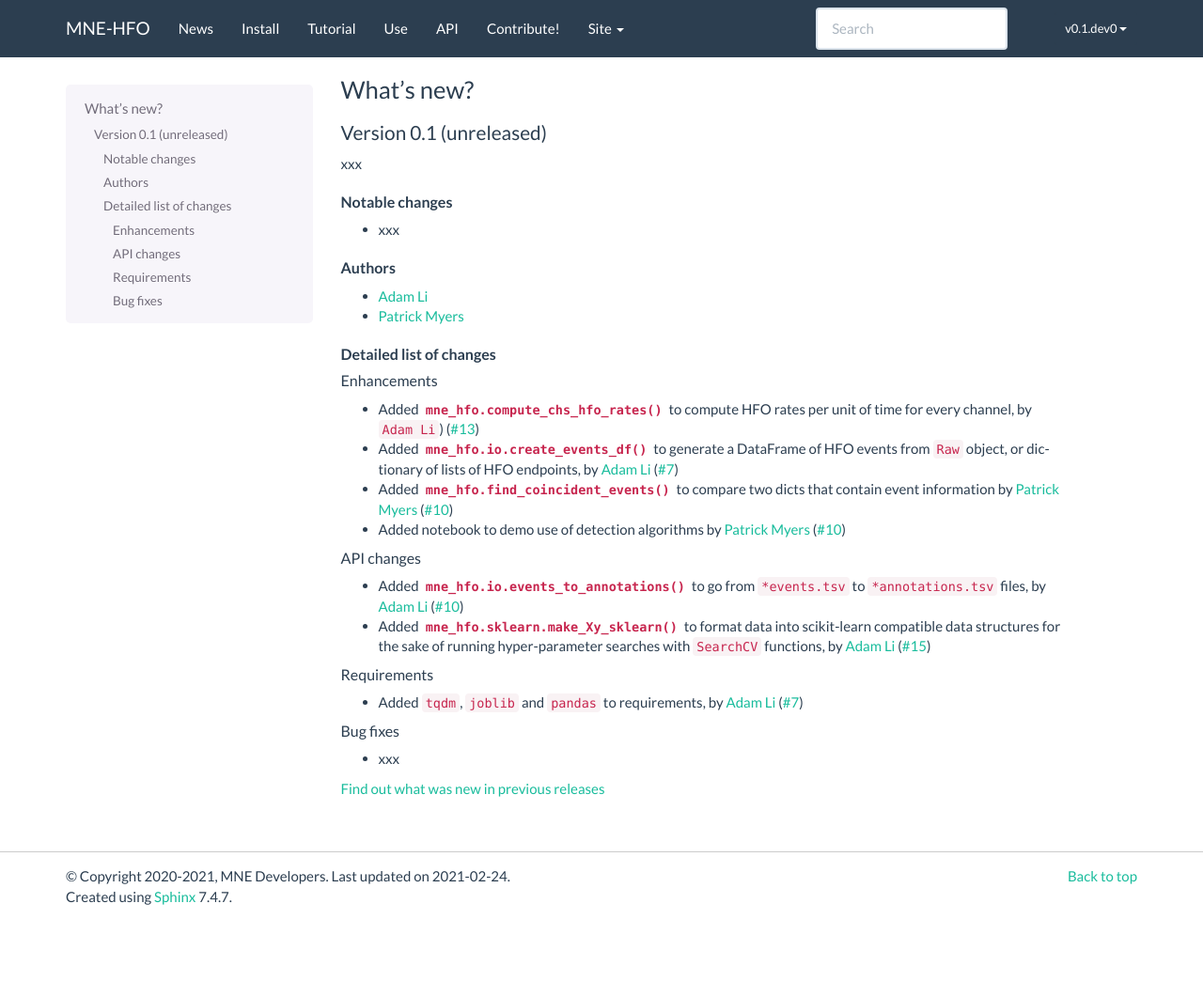
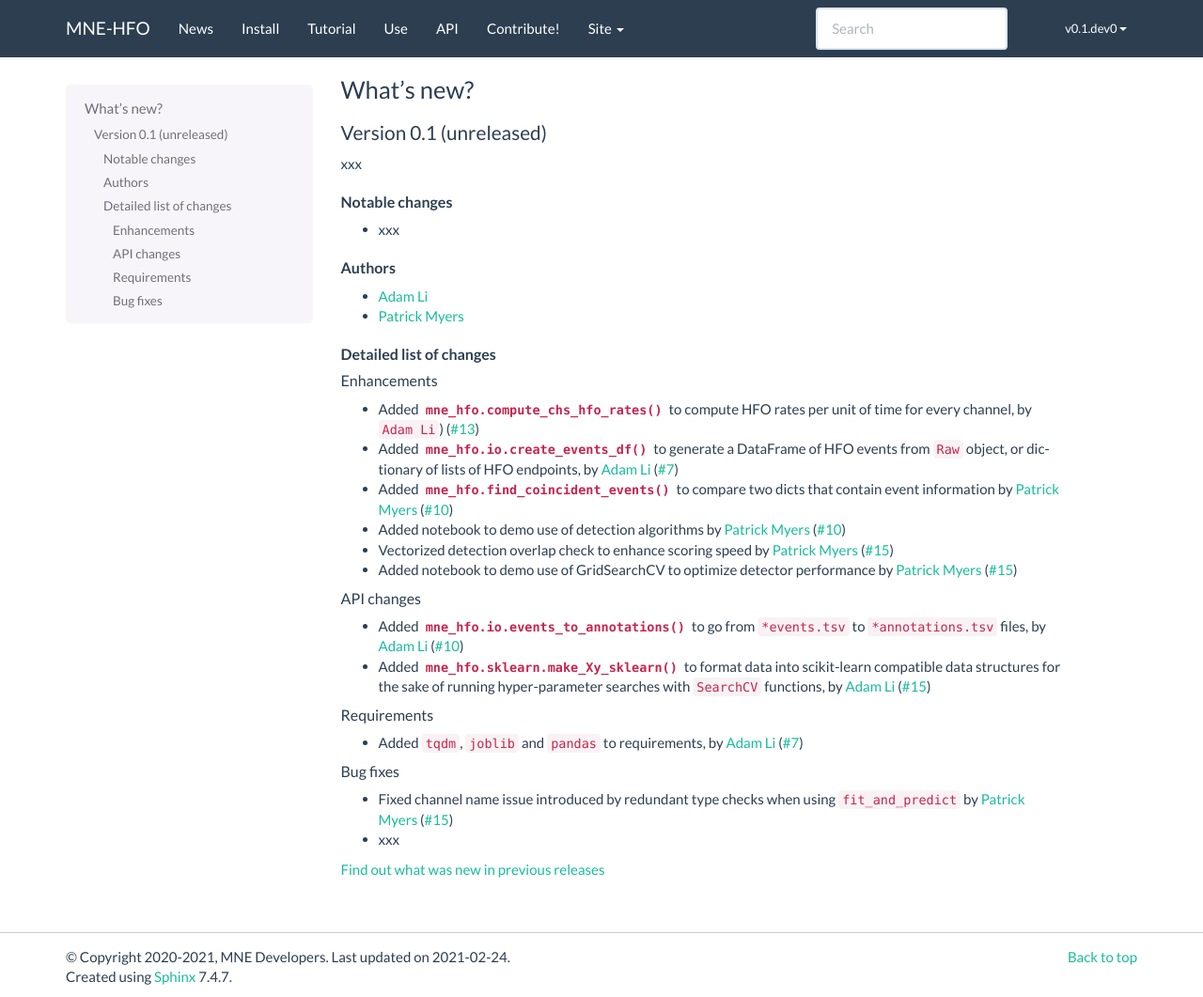
Before and after one commit to mne-tools/mne-hfo, a Sphinx documentation site: the page built from docs/whats_new.rst, in a window 1280 px wide and 1061 px high. Shown: the whole window at 94% size. Built offline with Sphinx 7.4.7, drawn with Linux system fonts in a browser that asks for light colours; cross-references to code outside the pages are shown as plain code.

Commit message:
Update whats_new

```diff
--- a/docs/whats_new.rst
+++ b/docs/whats_new.rst
@@ -36,6 +36,8 @@ Enhancements
 - Added :func:`mne_hfo.io.create_events_df` to generate a DataFrame of HFO events from ``Raw`` object, or dictionary of lists of HFO endpoints, by `Adam Li`_ (:gh:`7`)
 - Added :func:`mne_hfo.find_coincident_events` to compare two dicts that contain event information by `Patrick Myers`_ (:gh:`10`)
 - Added notebook to demo use of detection algorithms by `Patrick Myers`_ (:gh:`10`)
+- Vectorized detection overlap check to enhance scoring speed by `Patrick Myers`_ (:gh:`15`)
+- Added notebook to demo use of GridSearchCV to optimize detector performance by `Patrick Myers`_ (:gh:`15`)
 
 API changes
 ^^^^^^^^^^^
@@ -50,6 +52,7 @@ Requirements
 
 Bug fixes
 ^^^^^^^^^
+- Fixed channel name issue introduced by redundant type checks when using `fit_and_predict` by `Patrick Myers`_ (:gh:`15`)
 
 - xxx
 
```
